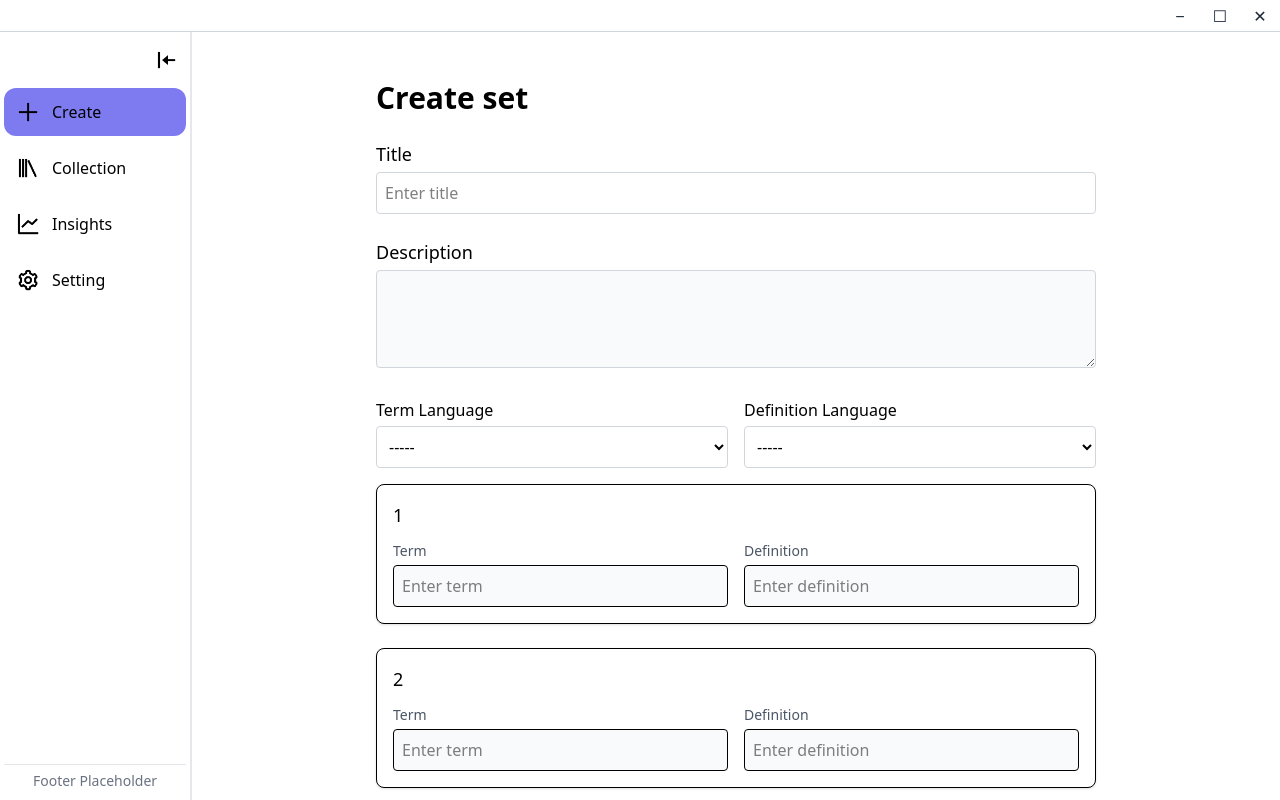
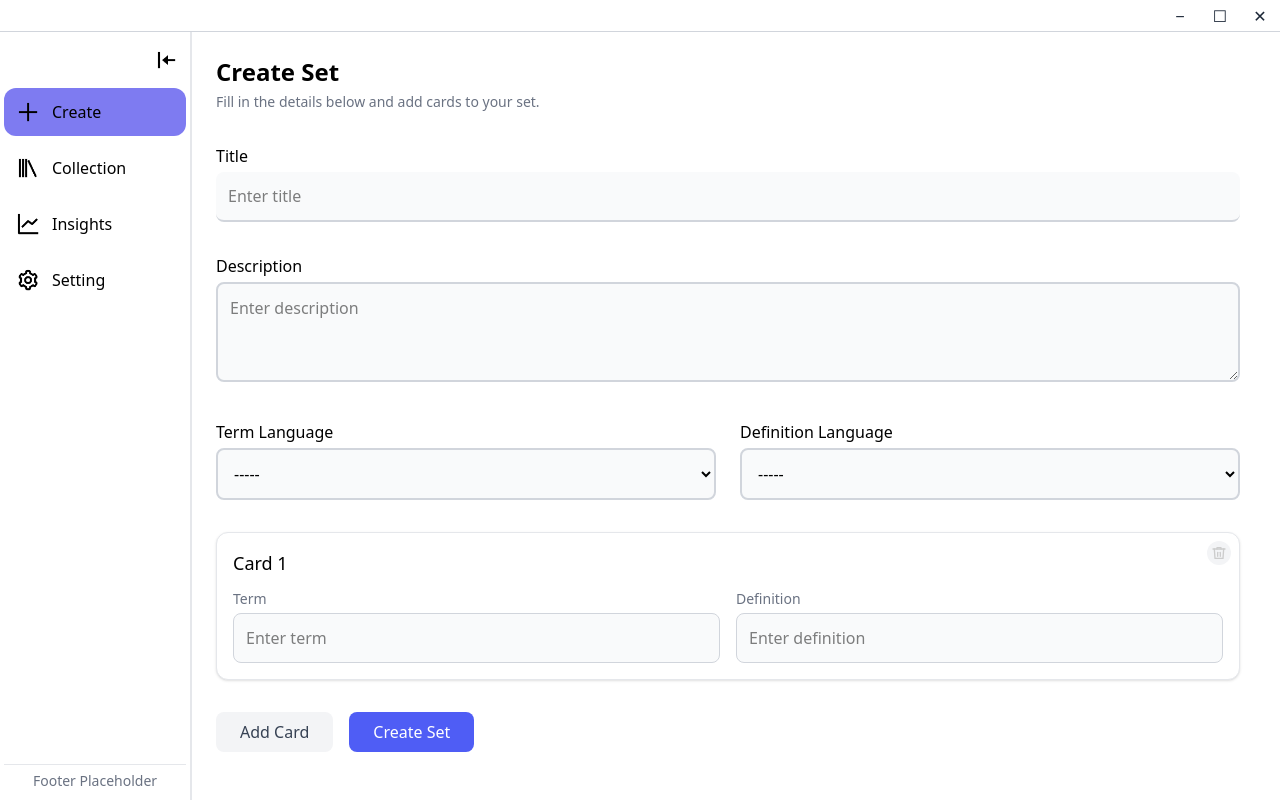
Before and after one commit to lu7ue/typola, a React (Vite) app in the folder src/frontend/: page /create in a window 1280 px wide. Built offline with nearby package versions, Linux system fonts and the light colour scheme.

Commit message:
updated deleteCard function'

```diff
--- a/src/frontend/src/components/Card.jsx
+++ b/src/frontend/src/components/Card.jsx
@@ -1,16 +1,45 @@
-export default function Card({ card, updateCard }) {
+const TrashIcon = ({ size = 20, color = "gray" }) => (
+    <svg
+        width={size}
+        height={size}
+        viewBox="0 0 24 24"
+        fill="none"
+        stroke={color}
+        strokeWidth="2"
+        strokeLinecap="round"
+        strokeLinejoin="round"
+    >
+        <polyline points="3 6 5 6 21 6" />
+        <path d="M19 6l-1 14H6L5 6" />
+        <path d="M10 11v6" />
+        <path d="M14 11v6" />
+        <path d="M9 6V4h6v2" />
+    </svg>
+);
+
+export default function Card({ card, updateCard, deleteCard }) {
     return (
-        <div className="border p-4 rounded-lg shadow-sm bg-white">
+        <div className="relative bg-white p-4 rounded-xl shadow-sm border border-gray-200">
+            {/* Trash Button */}
+            <button
+                onClick={() => !card.isDefault && deleteCard(card.id)}
+                className={`absolute top-2 right-2 p-1 rounded-full flex items-center justify-center
+            ${card.isDefault ? "bg-gray-100 cursor-not-allowed" : "hover:bg-gray-200 cursor-pointer"} transition`}
+                title={card.isDefault ? "Cannot delete default card" : "Delete card"}
+            >
+                <TrashIcon size={16} color={card.isDefault ? "#ccc" : "#4b5563"} />
+            </button>
 
-            <div className="text-lg mb-3 font-medium">{card.id}</div>
+            {/* Card ID */}
+            <div className="text-lg font-medium mb-3">Card {card.id}</div>
 
+            {/* Inputs */}
             <div className="grid grid-cols-2 gap-4">
-
                 {/* Term */}
                 <div>
-                    <label className="block text-sm mb-1 text-gray-600">Term</label>
+                    <label className="block text-sm mb-1 text-gray-500">Term</label>
                     <input
-                        className="w-full border p-2 rounded bg-gray-50"
+                        className="w-full p-3 bg-gray-50 rounded-lg border border-gray-300 focus:outline-none focus:border-[#4f5df5]"
                         placeholder="Enter term"
                         value={card.term}
                         onChange={(e) => updateCard(card.id, "term", e.target.value)}
@@ -19,17 +48,14 @@ export default function Card({ card, updateCard }) {
 
                 {/* Definition */}
                 <div>
-                    <label className="block text-sm mb-1 text-gray-600">Definition</label>
+                    <label className="block text-sm mb-1 text-gray-500">Definition</label>
                     <input
-                        className="w-full border p-2 rounded bg-gray-50"
+                        className="w-full p-3 bg-gray-50 rounded-lg border border-gray-300 focus:outline-none focus:border-[#4f5df5]"
                         placeholder="Enter definition"
                         value={card.definition}
-                        onChange={(e) =>
-                            updateCard(card.id, "definition", e.target.value)
-                        }
+                        onChange={(e) => updateCard(card.id, "definition", e.target.value)}
                     />
                 </div>
-
             </div>
         </div>
     );
--- a/src/frontend/src/pages/Create.jsx
+++ b/src/frontend/src/pages/Create.jsx
@@ -7,8 +7,7 @@ export default function Create({ onCreateDone }) {
   const [termLanguage, setTermLanguage] = useState("");
   const [definitionLanguage, setDefinitionLanguage] = useState("");
   const [cards, setCards] = useState([
-    { id: 1, term: "", definition: "", image: null },
-    { id: 2, term: "", definition: "", image: null },
+    { id: 1, term: "", definition: "", image: null, isDefault: true },
   ]);
 
   const [errors, setErrors] = useState({
@@ -19,6 +18,13 @@ export default function Create({ onCreateDone }) {
 
   const addCard = () => {
     setCards([...cards, { id: cards.length + 1, term: "", definition: "", image: null }]);
+  };
+
+  const deleteCard = (id) => {
+    const newCards = cards
+      .filter((card) => card.id !== id)
+      .map((card, index) => ({ ...card, id: index + 1 }));
+    setCards(newCards);
   };
 
   const updateCard = (id, field, value) => {
@@ -45,10 +51,8 @@ export default function Create({ onCreateDone }) {
     setErrors(newErrors);
     if (hasError) return;
 
-    // set
     const setId = await window.backend.createSet({ title, description });
 
-    // card
     for (const card of cards) {
       if (card.term || card.definition) {
         await window.backend.createCard({
@@ -62,41 +66,47 @@ export default function Create({ onCreateDone }) {
       }
     }
 
-    // clear form
+    // Reset form
     setTitle("");
     setDescription("");
-    setCards([]);
+    setCards([{ id: 1, term: "", definition: "", image: null, isDefault: true }]);
     setTermLanguage("");
     setDefinitionLanguage("");
     setErrors({ title: "", termLanguage: "", definitionLanguage: "" });
 
-    if (typeof onCreateDone === "function") {
-      onCreateDone();
-    }
+    if (typeof onCreateDone === "function") onCreateDone();
   };
 
   const inputClass = (error) =>
-    `w-full border p-2 rounded ${error ? "border-red-500" : "border-gray-300"}`;
+    `w-full border-b-2 p-3 rounded-lg bg-gray-50 focus:outline-none focus:border-[#4f5df5] ${
+      error ? "border-red-500" : "border-gray-300"
+    }`;
 
   const selectClass = (error) =>
-    `w-full border p-2 rounded bg-white ${error ? "border-red-500" : "border-gray-300"}`;
+    `w-full p-3 rounded-lg bg-gray-50 border-2 focus:outline-none focus:border-[#4f5df5] ${
+      error ? "border-red-500" : "border-gray-300"
+    }`;
 
   return (
-    <div className="p-6 space-y-6 max-w-3xl mx-auto">
-      <h2 className="text-3xl font-semibold">Create set</h2>
+    <div className="space-y-8 max-w-5xl">
+      {/* Header */}
+      <div>
+        <h2 className="text-2xl font-semibold mb-1">Create Set</h2>
+        <p className="text-gray-500 text-sm">
+          Fill in the details below and add cards to your set.
+        </p>
+      </div>
 
       {/* Title */}
       <div>
-        <label className="block mb-1 text-lg font-medium">Title</label>
+        <label className="block mb-1 font-medium">Title</label>
         {errors.title && <p className="text-red-500 text-sm mb-1">{errors.title}</p>}
         <input
           className={inputClass(errors.title)}
           value={title}
           onChange={(e) => {
             setTitle(e.target.value);
-            if (e.target.value.trim()) {
-              setErrors(prev => ({ ...prev, title: "" }));
-            }
+            if (e.target.value.trim()) setErrors((prev) => ({ ...prev, title: "" }));
           }}
           placeholder="Enter title"
         />
@@ -104,30 +114,26 @@ export default function Create({ onCreateDone }) {
 
       {/* Description */}
       <div>
-        <label className="block mb-1 text-lg font-medium">Description</label>
+        <label className="block mb-1 font-medium">Description</label>
         <textarea
-          className="w-full border p-3 rounded bg-gray-50 border-gray-300"
+          className="w-full p-3 rounded-lg bg-gray-50 border-2 border-gray-300 focus:outline-none focus:border-[#4f5df5]"
           value={description}
           onChange={(e) => setDescription(e.target.value)}
           rows={3}
+          placeholder="Enter description"
         />
       </div>
 
-      {/* Language selection */}
-      <div className="grid grid-cols-2 gap-4 mb-4">
+      {/* Language Selection */}
+      <div className="grid grid-cols-2 gap-6">
         <div>
           <label className="block mb-1 font-medium">Term Language</label>
-          {errors.termLanguage && (
-            <p className="text-red-500 text-sm mb-1">{errors.termLanguage}</p>
-          )}
           <select
             className={selectClass(errors.termLanguage)}
             value={termLanguage}
             onChange={(e) => {
               setTermLanguage(e.target.value);
-              if (e.target.value) {
-                setErrors(prev => ({ ...prev, termLanguage: "" }));
-              }
+              if (e.target.value) setErrors((prev) => ({ ...prev, termLanguage: "" }));
             }}
           >
             <option value="">-----</option>
@@ -135,20 +141,19 @@ export default function Create({ onCreateDone }) {
             <option value="nl">Dutch</option>
             <option value="kr">Korean</option>
           </select>
+          {errors.termLanguage && (
+            <p className="text-red-500 text-sm mt-1">{errors.termLanguage}</p>
+          )}
         </div>
         <div>
           <label className="block mb-1 font-medium">Definition Language</label>
-          {errors.definitionLanguage && (
-            <p className="text-red-500 text-sm mb-1">{errors.definitionLanguage}</p>
-          )}
           <select
             className={selectClass(errors.definitionLanguage)}
             value={definitionLanguage}
             onChange={(e) => {
               setDefinitionLanguage(e.target.value);
-              if (e.target.value) {
-                setErrors(prev => ({ ...prev, definitionLanguage: "" }));
-              }
+              if (e.target.value)
+                setErrors((prev) => ({ ...prev, definitionLanguage: "" }));
             }}
           >
             <option value="">-----</option>
@@ -156,29 +161,39 @@ export default function Create({ onCreateDone }) {
             <option value="nl">Dutch</option>
             <option value="kr">Korean</option>
           </select>
+          {errors.definitionLanguage && (
+            <p className="text-red-500 text-sm mt-1">{errors.definitionLanguage}</p>
+          )}
         </div>
       </div>
 
-      {/* Card list */}
-      <div className="space-y-6">
+      {/* Cards */}
+      <div className="space-y-4">
         {cards.map((card) => (
-          <Card key={card.id} card={card} updateCard={updateCard} />
+          <Card
+            key={card.id}
+            card={card}
+            updateCard={updateCard}
+            deleteCard={deleteCard}
+          />
         ))}
       </div>
 
       {/* Buttons */}
+      <div className="flex gap-4 mt-6">
         <button
-        className="mx-auto block mt-4 px-6 py-3 bg-[#7e7bf1] text-white rounded"
           onClick={addCard}
+          className="px-6 py-2 bg-gray-100 text-gray-700 rounded-lg hover:bg-gray-200 transition"
         >
-        Add a card
+          Add Card
         </button>
         <button
-        className="px-6 py-3 bg-[#7e7bf1] text-white rounded"
           onClick={handleCreateSet}
+          className="px-6 py-2 bg-[#4f5df5] text-white rounded-lg hover:opacity-90 transition"
         >
-        Create
+          Create Set
         </button>
+      </div>
     </div>
   );
 }
```
Lines whose indentation alone changed are shown as unchanged.
